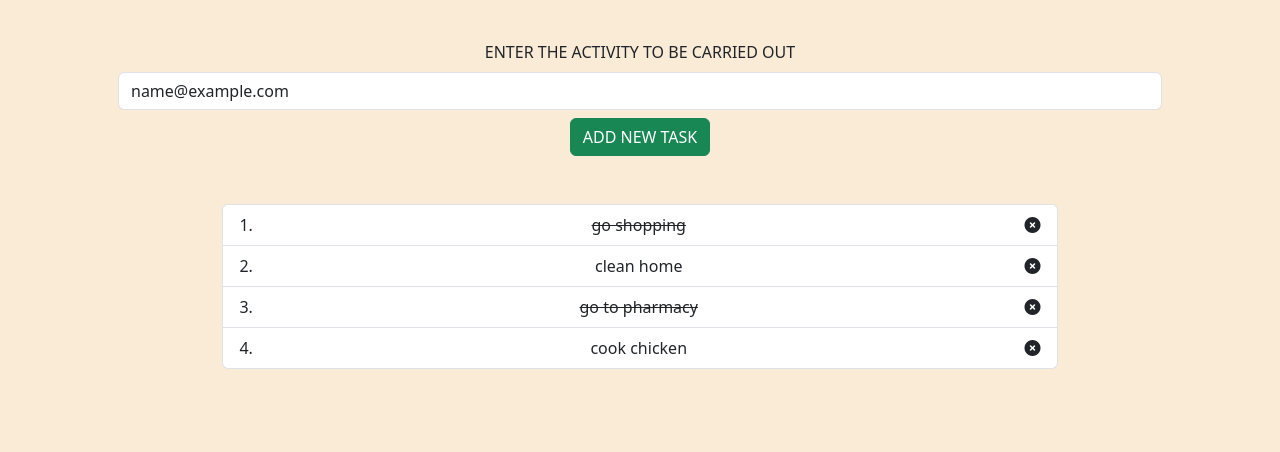
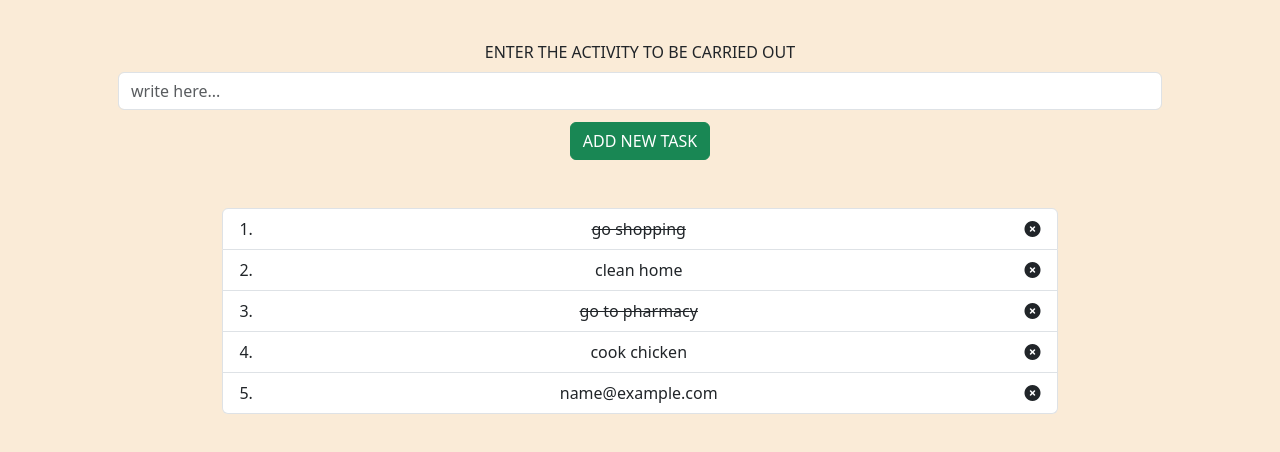
Before and after one commit to danielplebani/vue-todolist, a plain HTML site: page index.html in a window 1280 px wide. Both pictures are taken after typing "name@example.com" into the empty fields and a click on the button "ADD NEW TASK". Shown: the part 104-556 px from the top of the page. Drawn offline with nearby package versions, Linux system fonts and the light colour scheme.

Commit message:
milestone 3

```diff
--- a/asset/js/main.js
+++ b/asset/js/main.js
@@ -9,7 +9,9 @@ MILESTONE 2 Visualizzare a fianco ad ogni item ha una “x”: cliccando su di e
 
 MILESTONE 3 Predisporre un campo di input testuale e un pulsante “aggiungi”: cliccando sul pulsante, il testo digitato viene letto e utilizzato per creare un nuovo todo, che quindi viene aggiunto alla lista dei todo esistenti.
 
-Bonus: 1- oltre al click sul pulsante, intercettare anche il tasto ENTER per aggiungere il todo alla lista 2- cliccando sul testo dell’item, invertire il valore della proprietà done del todo corrispondente (se done era uguale a false, impostare true e viceversa)
+Bonus:
+1- oltre al click sul pulsante, intercettare anche il tasto ENTER per aggiungere il todo alla lista
+2- cliccando sul testo dell’item, invertire il valore della proprietà done del todo corrispondente (se done era uguale a false, impostare true e viceversa)
 */
 
 const { createApp } = Vue
@@ -33,12 +35,27 @@ createApp({
         {
           text : 'cook chicken',
           done : false
-        }
-      ]
+        },
+      ],
+
+      newTodo : '',
+
+      error : ''
     }
   },
 
   methods:{
+
+    addNewTodo() {
+      if (this.newTodo != '') {
+        this.tasks.push({text: this.newTodo, done: false})
+        this.error = ''
+      } else {
+        this.error = '!error! do not leave this space blank'
+      }
+
+      this.newTodo = ''
+    },
 
     removeTodo(index) {
       this.tasks.splice(index , 1)
--- a/index.html
+++ b/index.html
@@ -21,11 +21,15 @@
         <h1 class="mb-5 text-success">CREATE YOUR TO DO LIST</h1>
 
         <label for="exampleInputEmail1" class="form-label">ENTER THE ACTIVITY TO BE CARRIED OUT</label>
-        <input type="email" class="form-control mb-2" id="exampleInputEmail1" placeholder="write here...">
+        <input type="email" class="form-control mb-2" id="exampleInputEmail1" placeholder="write here..." v-model="newTodo">
 
-        <button type="button" class="btn btn-success mb-5">ADD NEW TASK</button>
+        <div class="d-flex flex-column align-items-center">
+          <span>{{error}}</span>
 
-        <ol style="max-width: 80%;" class="list-group list-group-numbered m-auto">
+          <button type="button" class="btn btn-success mt-1 w-auto"   @click="addNewTodo()">ADD NEW TASK</button>
+        </div>
+
+        <ol style="max-width: 80%;" class="list-group list-group-numbered m-auto mt-5">
           <li class="list-group-item d-flex justify-content-between align-items-center" v-for="(todo, index) in tasks">
             <span v-bind:class="todo.done == true ? 'text-line-through' : '' ">{{todo.text}}</span>
             <i @click="removeTodo(index)" class="fa-solid fa-circle-xmark"></i>
```
